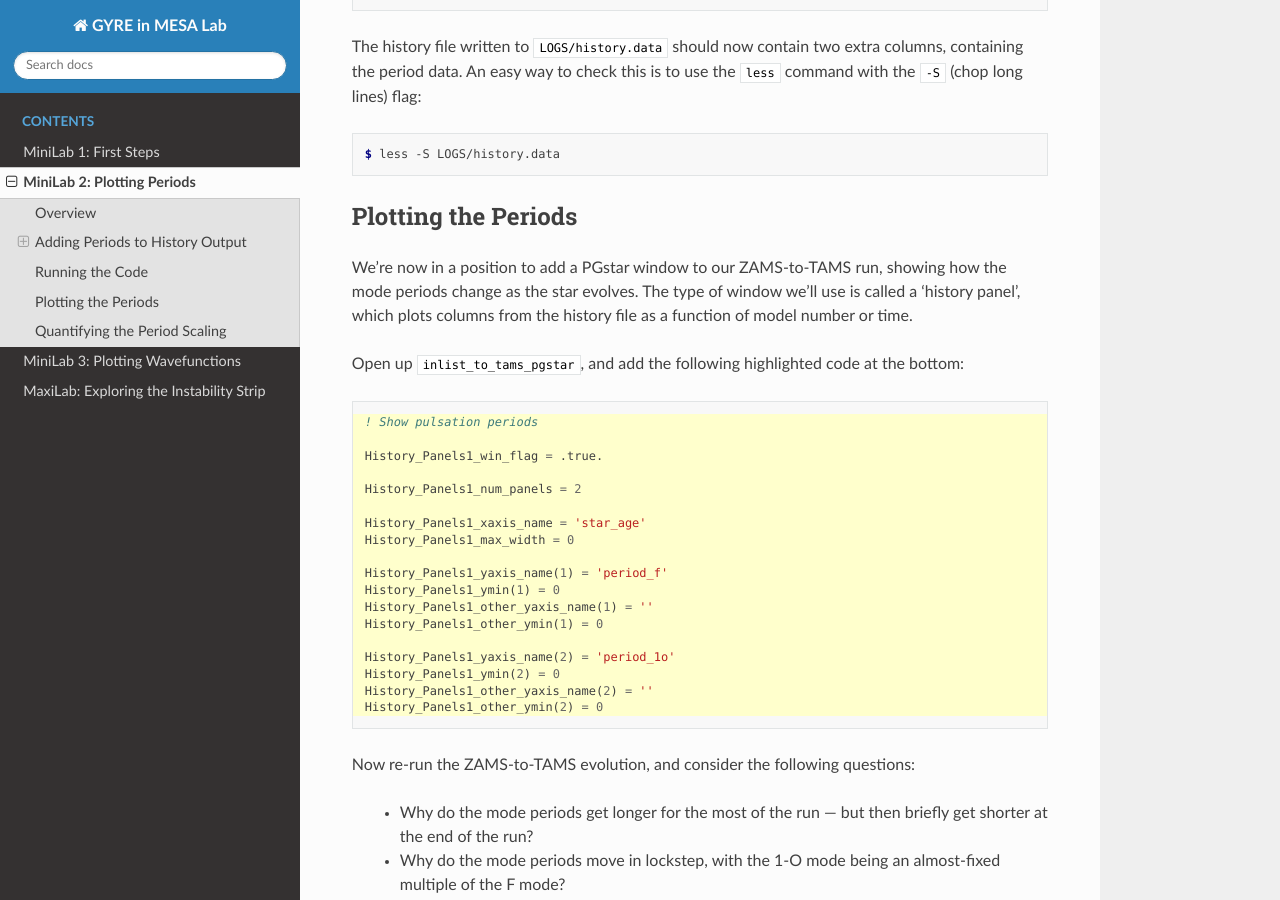
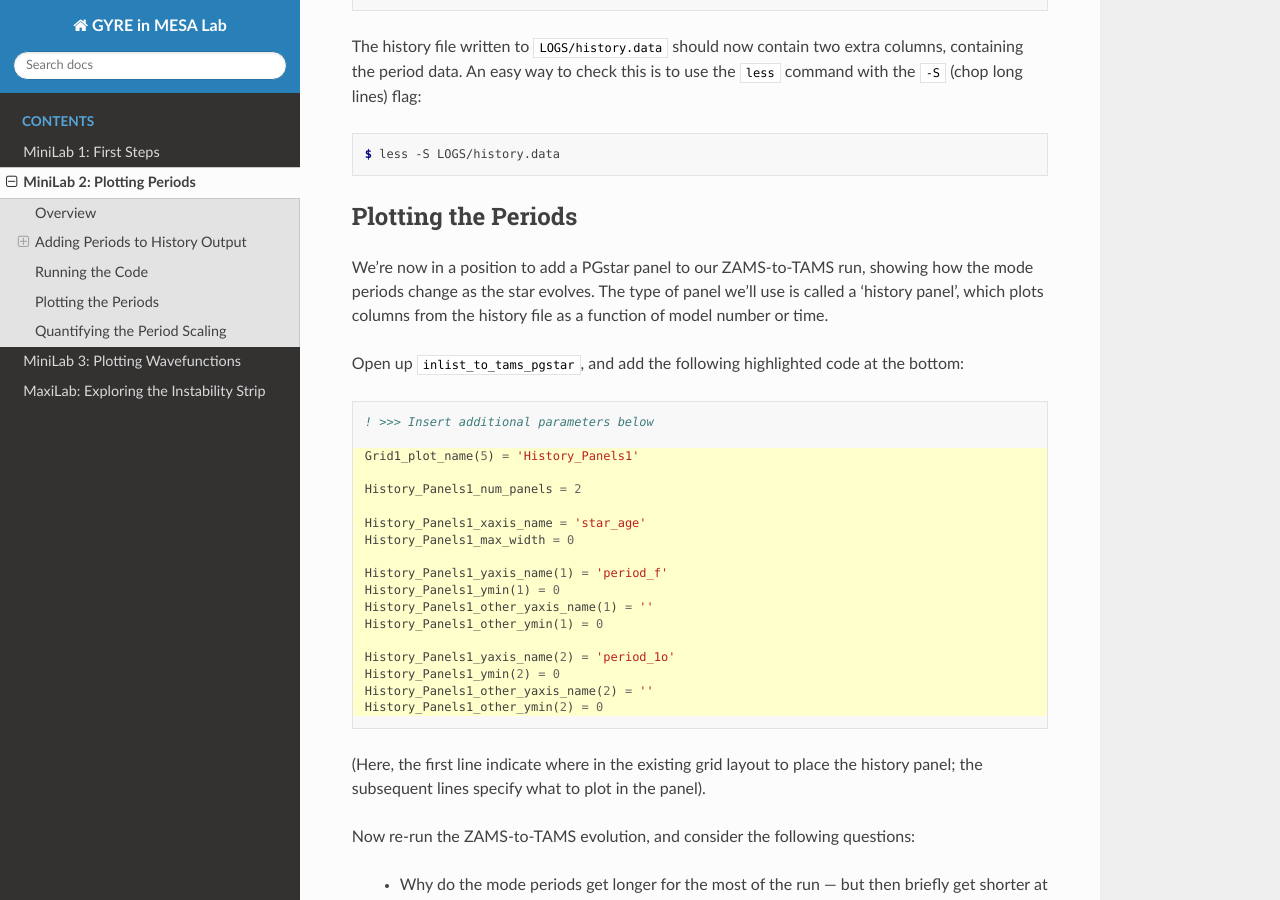
Before and after one commit to rhdtownsend/mesa-summer-school-2019, a Sphinx documentation site: the page built from source/minilab-2.rst, in a window 1280 px wide and 900 px high, scrolled down 2956 px. Built offline with Sphinx 7.4.7 and the Read the Docs theme 2.0.0, drawn with Linux system fonts in a browser that asks for light colours.

Commit message:
Updated PGstar instructions

```diff
--- a/source/minilab-2.rst
+++ b/source/minilab-2.rst
@@ -180,20 +180,20 @@ flag:
 Plotting the Periods
 ====================
 
-We're now in a position to add a PGstar window to our ZAMS-to-TAMS
+We're now in a position to add a PGstar panel to our ZAMS-to-TAMS
 run, showing how the mode periods change as the star evolves. The type
-of window we'll use is called a 'history panel', which plots columns
+of panel we'll use is called a 'history panel', which plots columns
 from the history file as a function of model number or time.
 
 Open up ``inlist_to_tams_pgstar``, and add the following highlighted
 code at the bottom:
 
 .. code-block:: fortran
-  :emphasize-lines: 1-
+  :emphasize-lines: 3-
 
-  ! Show pulsation periods
+  ! >>> Insert additional parameters below
 
-  History_Panels1_win_flag = .true.
+  Grid1_plot_name(5) = 'History_Panels1'
 
   History_Panels1_num_panels = 2
 
@@ -209,6 +209,10 @@ code at the bottom:
   History_Panels1_ymin(2) = 0
   History_Panels1_other_yaxis_name(2) = ''
   History_Panels1_other_ymin(2) = 0
+
+(Here, the first line indicate where in the existing grid layout to
+place the history panel; the subsequent lines specify what to plot in
+the panel).
 
 Now re-run the ZAMS-to-TAMS evolution, and consider the following questions:
 
```
